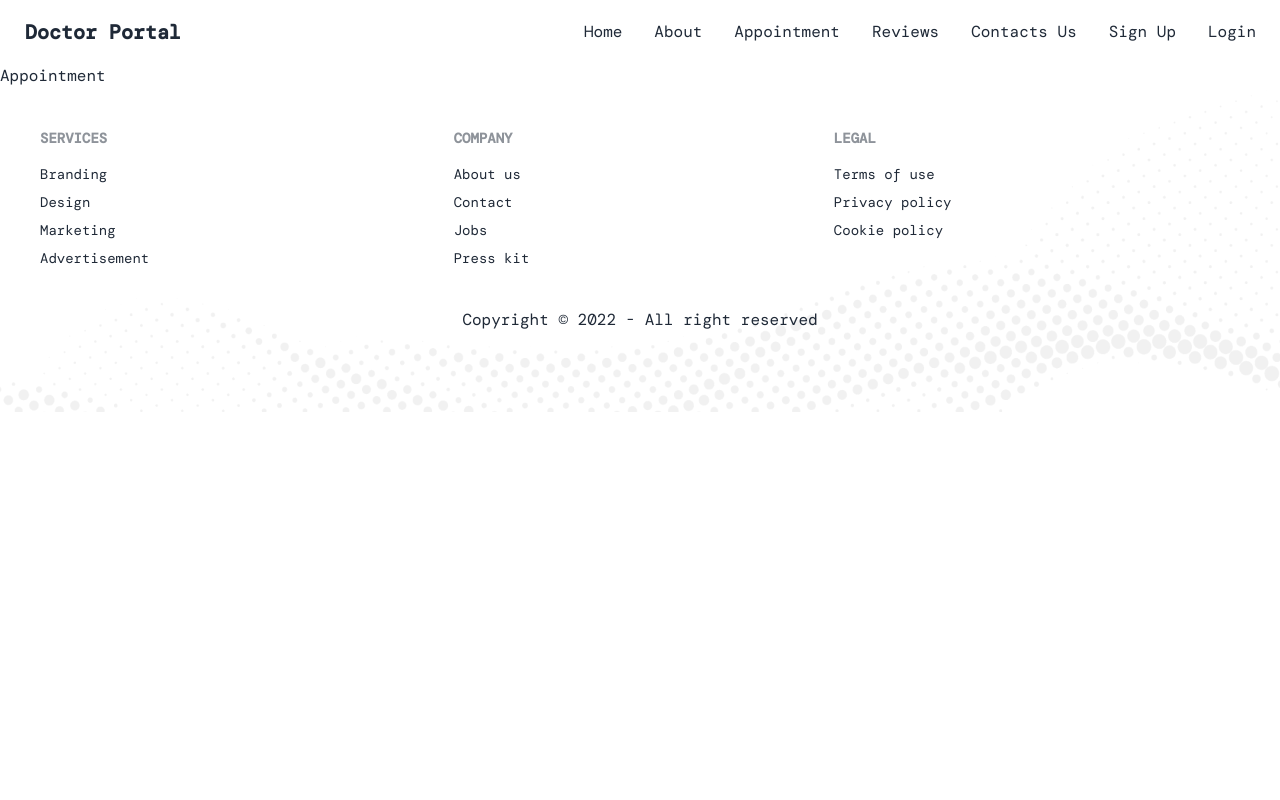
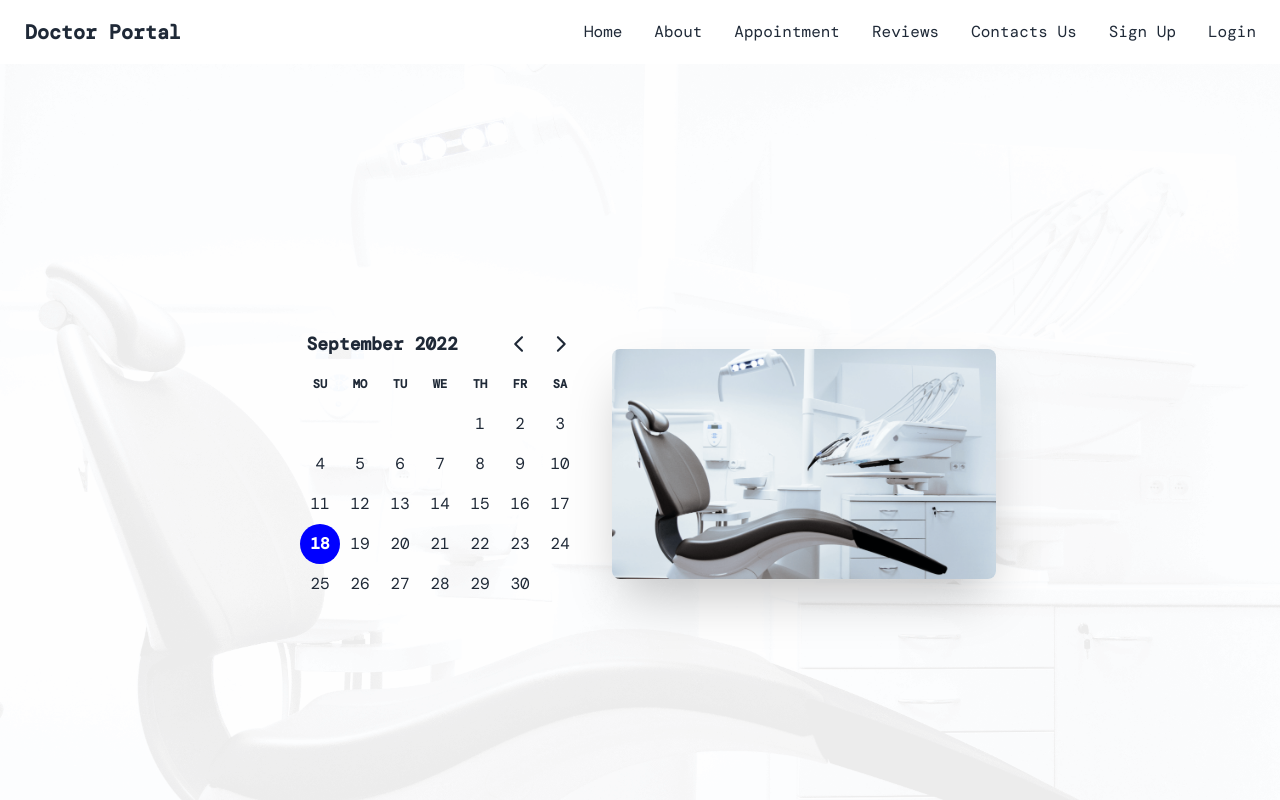
Before and after one commit to rakibulhasan933/doctors-portals-client, a React (Create React App) app: page /appointment in a window 1280 px wide. Shown: the top 800 px of the page. Built offline with nearby package versions, Linux system fonts and the light colour scheme; a web font is replaced by a local one.

Commit message:
[ADD] appointment banner

```diff
--- a/package.json
+++ b/package.json
@@ -14,7 +14,9 @@
     "@testing-library/react": "^13.4.0",
     "@testing-library/user-event": "^13.5.0",
     "daisyui": "^2.28.0",
+    "date-fns": "^2.29.3",
     "react": "^18.2.0",
+    "react-day-picker": "^8.2.1",
     "react-dom": "^18.2.0",
     "react-router-dom": "^6.4.0",
     "react-scripts": "5.0.1",
--- a/src/Pages/Appointment/Appointment.js
+++ b/src/Pages/Appointment/Appointment.js
@@ -1,9 +1,11 @@
-import React from 'react';
+import React, { useState } from 'react';
+import AppointmentBanner from './AppointmentBanner';
 
 const Appointment = () => {
+	const [date, setDate] = useState(new Date());
 	return (
 		<div>
-			Appointment
+			<AppointmentBanner date={date} setDate={setDate} />
 		</div>
 	);
 };
--- /dev/null
+++ b/src/Pages/Appointment/AppointmentBanner.js
@@ -0,0 +1,29 @@
+import React from 'react';
+import chair from '../../assets/images/chair.png';
+import bg from '../../assets/images/bg.png';
+import { DayPicker } from 'react-day-picker';
+import 'react-day-picker/dist/style.css';
+
+const AppointmentBanner = ({ date, setDate }) => {
+
+	return (
+		<div style={{
+			background: `url(${bg})`,
+			backgroundSize: 'cover'
+		}} className="min-h-screen hero">
+			<div className="flex-col hero-content lg:flex-row-reverse">
+				<img src={chair} className="max-w-sm rounded-lg shadow-2xl" alt='Dentist Chair' />
+				<div>
+					<DayPicker
+						mode="single"
+						selected={date}
+						onSelect={setDate}
+					/>
+				</div>
+			</div>
+
+		</div>
+	);
+};
+
+export default AppointmentBanner;
```
Also changed, not shown: 1 other file (tests, documents, lock files or other folders).
